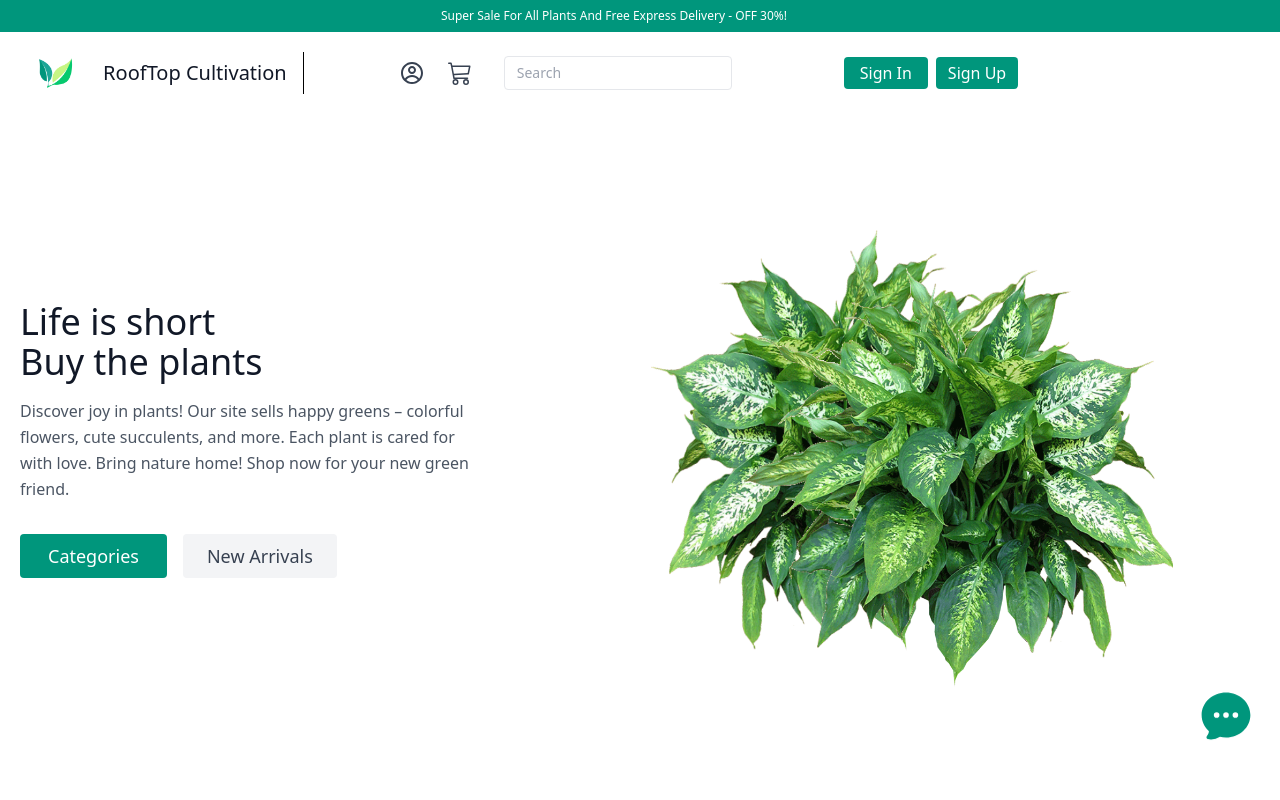
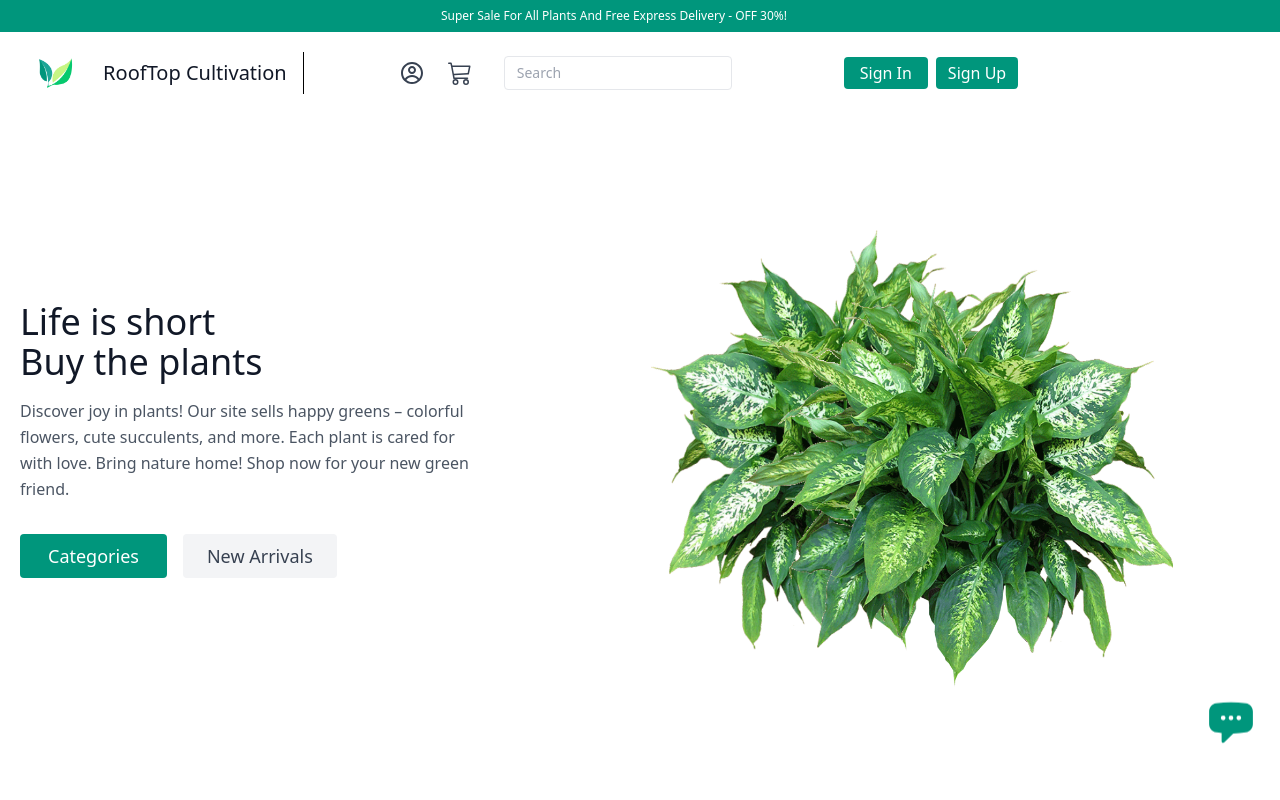
Before and after one commit to Muhammad-Akash-Haider/Rooftop-Cultivation-full, a React (Create React App) app in the folder Frontend/: page / in a window 1280 px wide. Shown: the top 800 px of the page. Built offline with nearby package versions, Linux system fonts and the light colour scheme; no server answers.

Commit message:
Section Updated

```diff
--- a/Frontend/src/components/Section.jsx
+++ b/Frontend/src/components/Section.jsx
@@ -26,9 +26,13 @@ const Section=()=>{
         <img className='' src={img15} alt="" />
     </div>
         <Link to="/chat">
-        <svg xmlns="http://www.w3.org/2000/svg" viewBox="0 0 24 24" fill="currentColor" class="w-[60px] h-[60px] scroll-to-top fixed bottom-10 right-6 text-[#00967C] hover:text-[#1B4636] cursor-pointer duration-300 animate-bounce">
+        {/* <svg xmlns="http://www.w3.org/2000/svg" viewBox="0 0 24 24" fill="currentColor" class="w-[60px] h-[60px] scroll-to-top fixed bottom-10 right-6 text-[#00967C] hover:text-[#1B4636] cursor-pointer duration-300 animate-bounce">
         <path fill-rule="evenodd" d="M4.804 21.644A6.707 6.707 0 0 0 6 21.75a6.721 6.721 0 0 0 3.583-1.029c.774.182 1.584.279 2.417.279 5.322 0 9.75-3.97 9.75-9 0-5.03-4.428-9-9.75-9s-9.75 3.97-9.75 9c0 2.409 1.025 4.587 2.674 6.192.232.226.277.428.254.543a3.73 3.73 0 0 1-.814 1.686.75.75 0 0 0 .44 1.223ZM8.25 10.875a1.125 1.125 0 1 0 0 2.25 1.125 1.125 0 0 0 0-2.25ZM10.875 12a1.125 1.125 0 1 1 2.25 0 1.125 1.125 0 0 1-2.25 0Zm4.875-1.125a1.125 1.125 0 1 0 0 2.25 1.125 1.125 0 0 0 0-2.25Z" clip-rule="evenodd" />
+        </svg> */}
+        <svg xmlns="http://www.w3.org/2000/svg" viewBox="0 0 24 24" fill="currentColor" class="w-[50px] h-[50px] scroll-to-top fixed bottom-10 right-6 text-[#00967C] hover:text-[#1B4636] cursor-pointer duration-300 animate-bounce">
+        <path fill-rule="evenodd" d="M12 2.25c-2.429 0-4.817.178-7.152.521C2.87 3.061 1.5 4.795 1.5 6.741v6.018c0 1.946 1.37 3.68 3.348 3.97.877.129 1.761.234 2.652.316V21a.75.75 0 0 0 1.28.53l4.184-4.183a.39.39 0 0 1 .266-.112c2.006-.05 3.982-.22 5.922-.506 1.978-.29 3.348-2.023 3.348-3.97V6.741c0-1.947-1.37-3.68-3.348-3.97A49.145 49.145 0 0 0 12 2.25ZM8.25 8.625a1.125 1.125 0 1 0 0 2.25 1.125 1.125 0 0 0 0-2.25Zm2.625 1.125a1.125 1.125 0 1 1 2.25 0 1.125 1.125 0 0 1-2.25 0Zm4.875-1.125a1.125 1.125 0 1 0 0 2.25 1.125 1.125 0 0 0 0-2.25Z" clip-rule="evenodd" />
         </svg>
+
         </Link>
 
 
```
